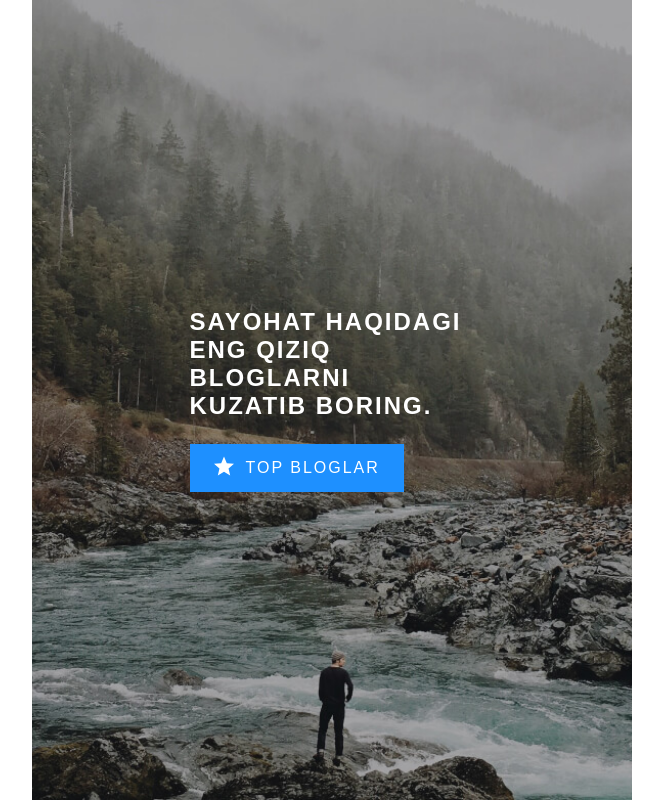
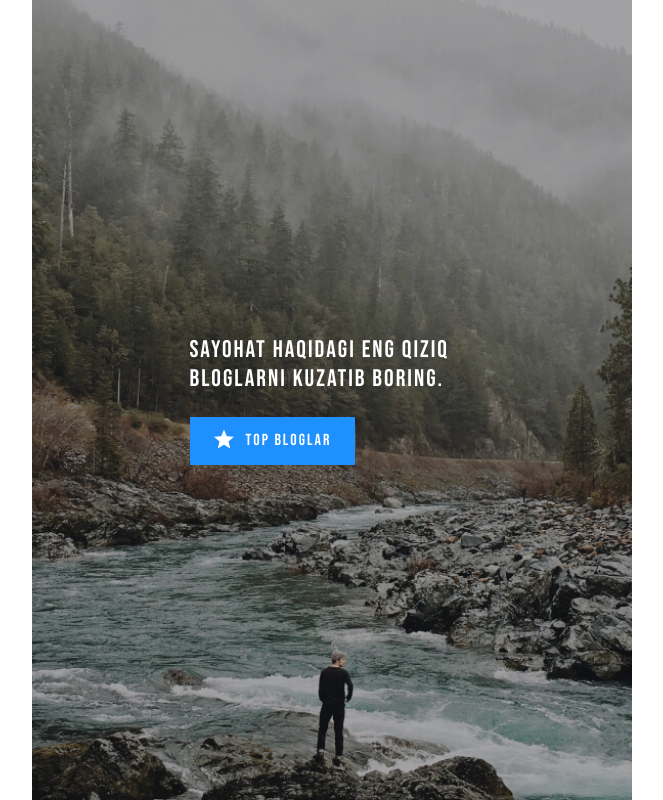
Before and after one commit to frontendtester/exercise-articles-bg-pseudelement, a plain HTML site: page index.html in a window 1280 px wide. Shown: the whole page, without its empty margins (8-671 px from the left). Drawn offline with Linux system fonts and the light colour scheme.

Commit message:
Add fonts. Update hero styles

```diff
--- a/css/styles.css
+++ b/css/styles.css
@@ -17,8 +17,9 @@ body {
   height: 100%;
   padding: 0;
   margin: 0;
-  font-family: "Arial", sans-serif;
+  font-family: "Roboto Condensed", "Arial", sans-serif;
   font-size: 16px;
+  font-weight: 400;
   line-height: 1.5;
   background-color: #fff;
   color: #222;
@@ -67,6 +68,7 @@ img {
   align-items: center;
   width: 100%;
   max-width: 600px;
+  padding: 24px;
   background-image: url("../img/left-bg.jpg");
   background-repeat: no-repeat;
   background-size: cover;
@@ -80,7 +82,9 @@ img {
 .hero-heading {
   margin-top: 0;
   margin-bottom: 24px;
+  font-family: "Bebas Neue", "Roboto Condensed", "Arial", sans-serif;
   font-size: 24px;
+  font-weight: 400;
   line-height: normal;
   letter-spacing: 2px;
   color: #fff;
@@ -89,11 +93,20 @@ img {
 
 .hero-link {
   display: inline-block;
+  font-family: "Bebas Neue", "Roboto Condensed", "Arial", sans-serif;
   background-color: #1e90ff;
   color: #fff;
   text-decoration: none;
   text-transform: uppercase;
   letter-spacing: 2px;
+}
+
+.hero-link:hover {
+  background-color: rgba(30, 144, 255, 0.8);
+}
+
+.hero-link:active {
+  background-color: rgba(30, 144, 255, 0.6);
 }
 
 .hero-link-inner {
--- a/index.html
+++ b/index.html
@@ -5,6 +5,11 @@
   <meta http-equiv="X-UA-Compatible" content="IE=edge">
   <meta name="viewport" content="width=device-width, initial-scale=1.0">
   <title>Sayohat haqida sayt</title>
+
+  <!-- Google Fonts -->
+  <link rel="preconnect" href="https://fonts.googleapis.com">
+  <link rel="preconnect" href="https://fonts.gstatic.com" crossorigin>
+  <link href="https://fonts.googleapis.com/css2?family=Bebas+Neue&family=Roboto+Condensed:wght@400;700&display=swap" rel="stylesheet">
 
   <!-- Stylesheets -->
   <link rel="stylesheet" href="css/normalize.css">
```
